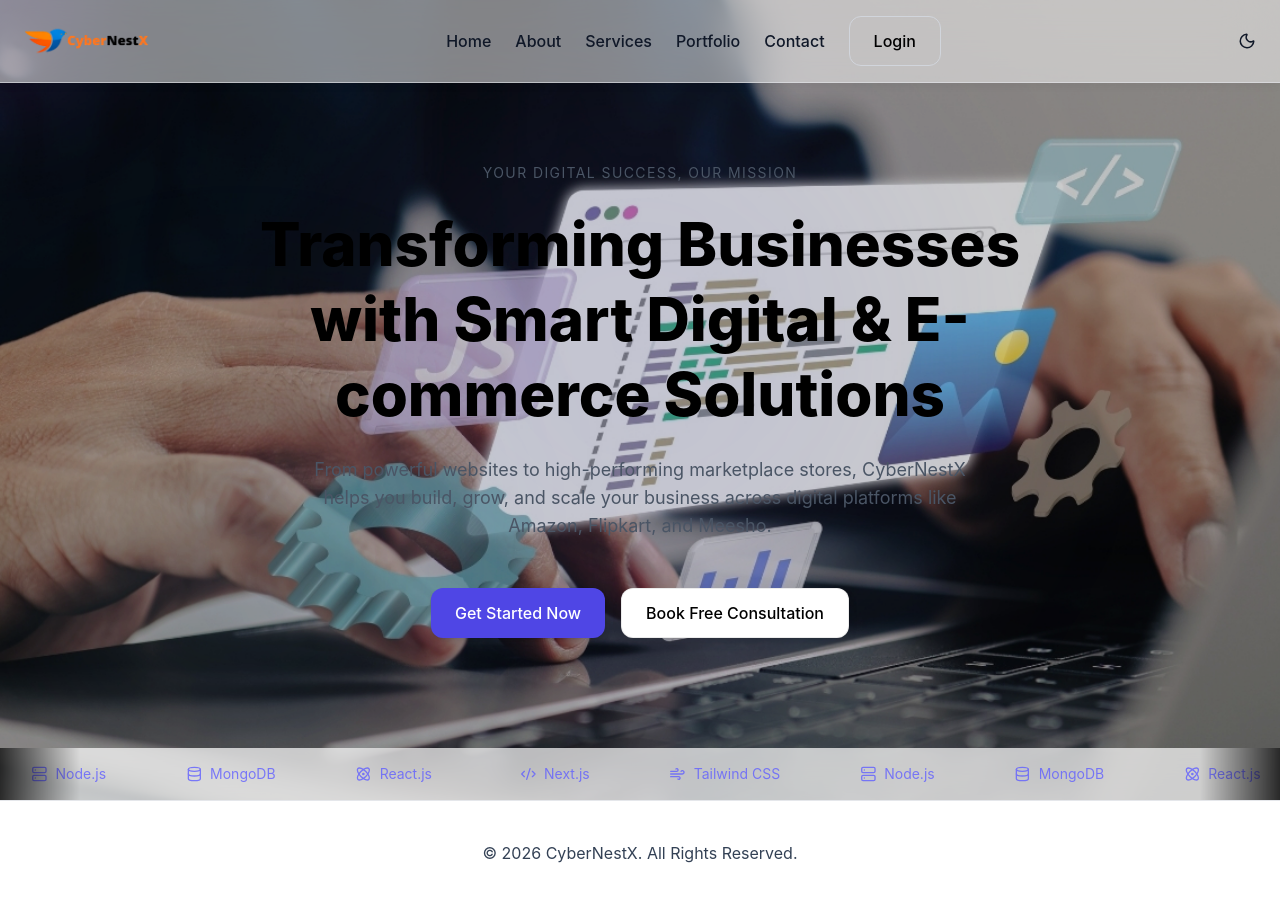
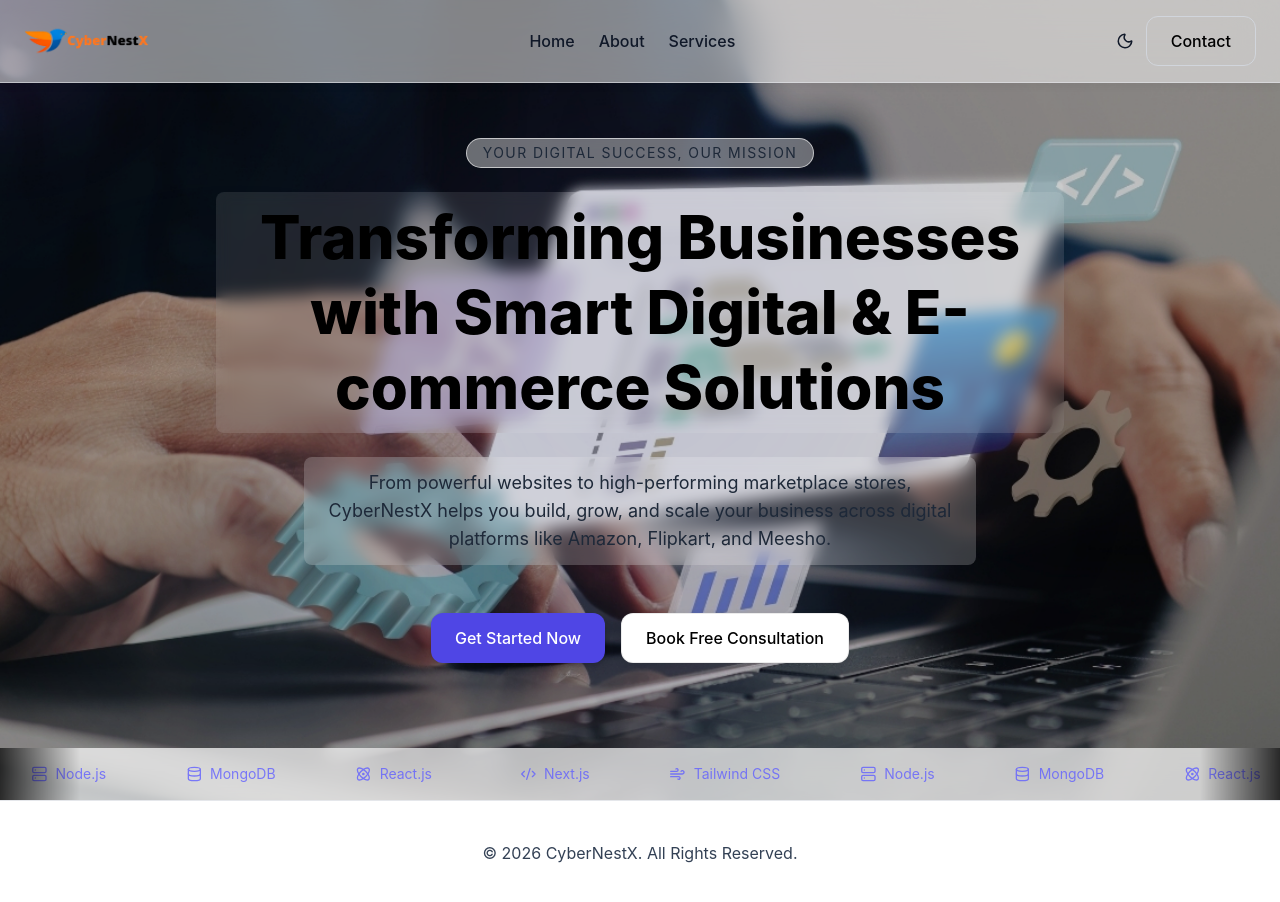
Before and after one commit to Buddy007k/Cybernestx, a Next.js app: page / in a window 1280 px wide. Shown: the top 902 px of the page. Built offline with nearby package versions, Linux system fonts and the light colour scheme.

Commit message:
navbar updated

```diff
--- a/components/hero.jsx
+++ b/components/hero.jsx
@@ -41,8 +41,8 @@ export default function Hero() {
       {/* 🎨 GRADIENT */}
       <div
         className={`absolute inset-0 -z-10 ${isDark
-            ? "bg-gradient-to-tr from-black/80 via-transparent to-black/60"
-            : "bg-transparent"
+          ? "bg-gradient-to-tr from-black/80 via-transparent to-black/60"
+          : "bg-transparent"
           }`}
       />
 
@@ -62,21 +62,27 @@ export default function Hero() {
       <div className="max-w-4xl px-6 space-y-6">
 
         <p
-          className={`text-sm tracking-widest uppercase ${isDark ? "text-gray-300" : "text-gray-600"
+          className={`inline-block text-sm tracking-widest uppercase px-4 py-1 rounded-full ${isDark
+            ? "text-gray-300"
+            : "text-gray-800 bg-white/40 backdrop-blur-sm border border-white/60"
             }`}
         >
           Your Digital Success, Our Mission
         </p>
 
         <h1
-          className={`text-4xl md:text-6xl font-extrabold leading-tight ${isDark ? "text-white" : "text-black"
+          className={`text-4xl md:text-6xl font-extrabold leading-tight ${isDark
+            ? "text-white"
+            : "text-black bg-white/10 backdrop-blur-sm px-4 py-2 rounded-lg inline-block"
             }`}
         >
           Transforming Businesses with Smart Digital & E-commerce Solutions
         </h1>
 
         <p
-          className={`text-lg max-w-2xl mx-auto ${isDark ? "text-gray-300" : "text-gray-600"
+          className={`text-lg max-w-2xl mx-auto ${isDark
+              ? "text-gray-300"
+              : "text-gray-800 bg-white/20 backdrop-blur-sm px-4 py-3 rounded-lg inline-block"
             }`}
         >
           From powerful websites to high-performing marketplace stores,
@@ -95,8 +101,8 @@ export default function Hero() {
       {/* 🔽 TECH STRIP */}
       <div
         className={`absolute bottom-0 w-full overflow-hidden backdrop-blur-md py-4 ${isDark
-            ? "bg-black/80 text-gray-400"
-            : "bg-white/70 text-gray-700"
+          ? "bg-black/80 text-gray-400"
+          : "bg-white/70 text-gray-700"
           }`}
       >
 
--- a/components/mobile-sidebar.jsx
+++ b/components/mobile-sidebar.jsx
@@ -17,10 +17,8 @@ export default function MobileSidebar() {
     { name: "Home", path: "/" },
     { name: "About", path: "/about" },
     { name: "Services", path: "/services" },
-    { name: "Portfolio", path: "/portfolio" },
     { name: "Contact", path: "/contact" },
-    { name: "Dashboard", path: "/dashboard" },
-    { name: "Login", path: "/login" },
+    // { name: "Login", path: "/login" },
   ];
 
   const handleNav = (path) => {
--- a/components/navbar.jsx
+++ b/components/navbar.jsx
@@ -58,16 +58,10 @@ export default function Navbar() {
           <Link href="/services" className="hover:text-indigo-600 transition">
             Services
           </Link>
-          <Link href="/portfolio" className="hover:text-indigo-600 transition">
-            Portfolio
-          </Link>
-          <Link href="/contact" className="hover:text-indigo-600 transition">
-            Contact
-          </Link>
 
-          <Button href="/login" variant="outline">
+          {/* <Button href="/login" variant="outline">
             Login
-          </Button>
+          </Button> */}
         </div>
 
         {/* Right Side */}
@@ -82,6 +76,9 @@ export default function Navbar() {
           >
             {isDark ? <Sun size={18} /> : <Moon size={18} />}
           </button>
+          <Button href="/contact" variant="outline" className="hidden md:inline-flex">
+            Contact
+          </Button>
 
           {/* Mobile Menu */}
           <div className="md:hidden">
```
